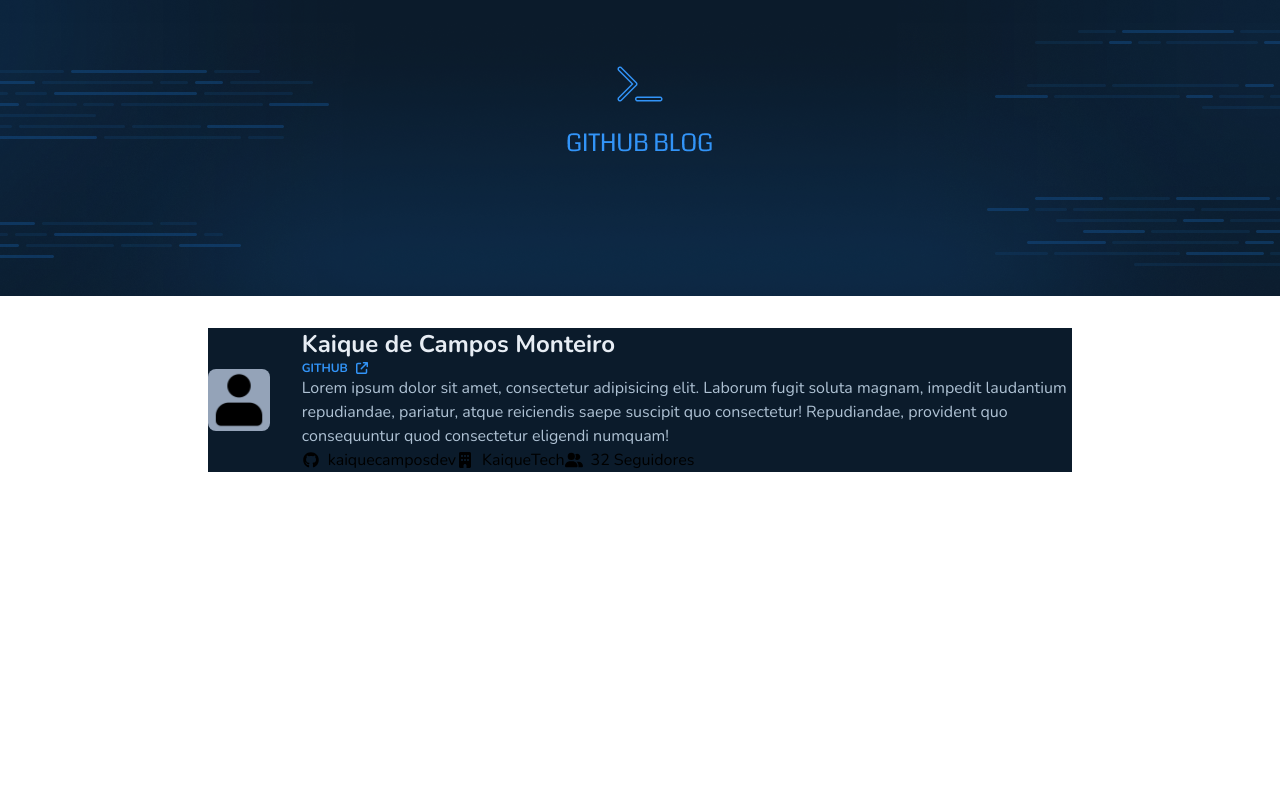
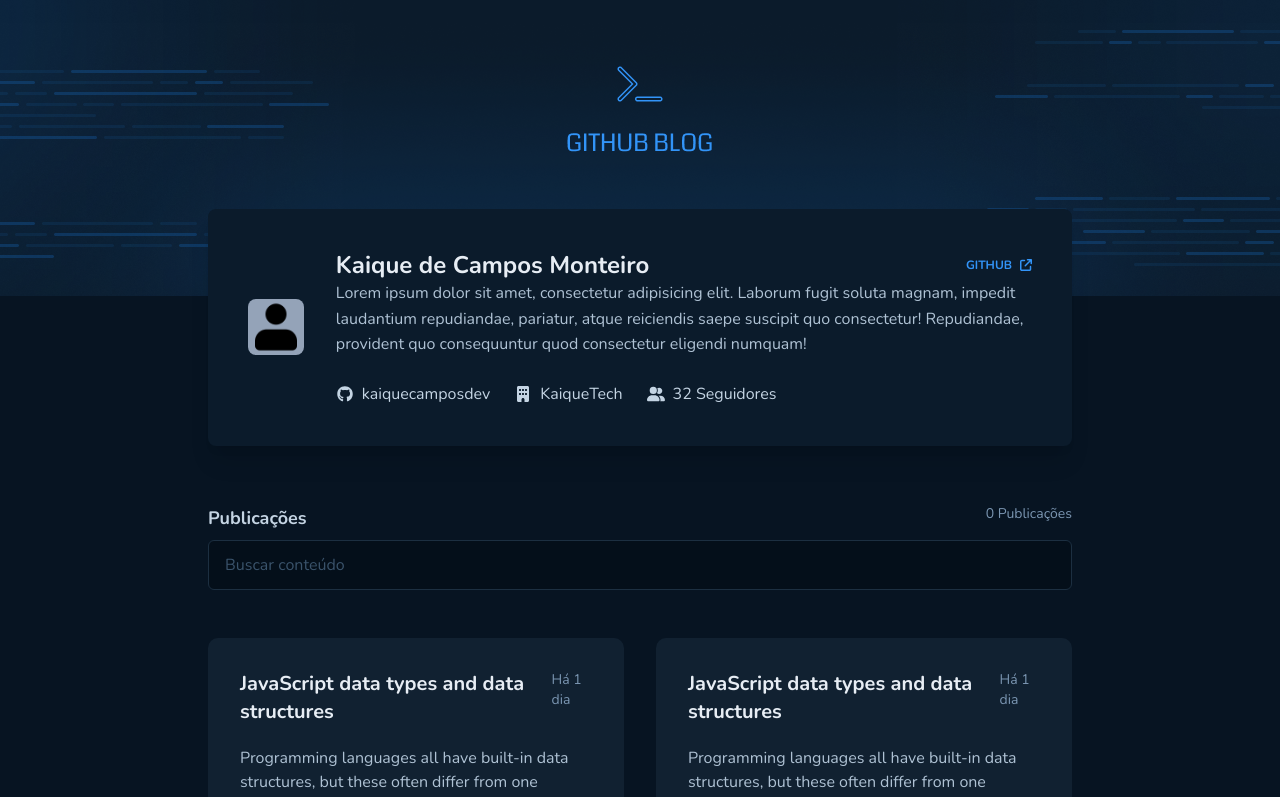
Before and after one commit to kaiquecamposdev/github-blog, a Next.js app: page / in a window 1280 px wide. Shown: the top 797 px of the page. Built offline with nearby package versions, Linux system fonts and the light colour scheme.

Commit message:
feat: add Card and Header components with styling

```diff
--- /dev/null
+++ b/src/app/components/Card.tsx
@@ -0,0 +1,22 @@
+export function Card() {
+  return (
+    <>
+      <div className="flex h-full max-h-[260px] w-full max-w-[416px] flex-col gap-5 rounded-[10px] bg-base-post p-8">
+        <div className="flex gap-4">
+          <h1 className="text-xl font-bold text-base-title">
+            JavaScript data types and data structures
+          </h1>
+          <span className="w-max text-sm text-base-span">Há 1 dia</span>
+        </div>
+        <p className="overflow-hidden text-base-text">
+          Programming languages all have built-in data structures, but these
+          often differ from one language to another. This article attempts to
+          list the built-in data structures available in JavaScript and what
+          properties they have. These can be used to build other data
+          structures. Wherever possible, comparisons with other languages are
+          drawn.
+        </p>
+      </div>
+    </>
+  )
+}
--- /dev/null
+++ b/src/app/components/Header.tsx
@@ -0,0 +1,57 @@
+import { faGithub } from '@fortawesome/free-brands-svg-icons'
+import {
+  faArrowUpRightFromSquare,
+  faBuilding,
+  faUserGroup,
+} from '@fortawesome/free-solid-svg-icons'
+import { FontAwesomeIcon } from '@fortawesome/react-fontawesome'
+import Image from 'next/image'
+
+export function Header() {
+  return (
+    <header className="mt-[-87px] flex items-center gap-8 rounded-lg bg-base-profile p-10 shadow-xl">
+      <section className="rounded-lg bg-slate-400">
+        <Image src={'/person.png'} width={148} height={148} alt="" />
+      </section>
+      <section>
+        <div className="flex justify-between">
+          <h1 className="text-2xl font-bold text-base-title">
+            Kaique de Campos Monteiro
+          </h1>
+          <a className="flex cursor-pointer items-center gap-2 text-xs font-bold uppercase text-base-blue">
+            Github
+            <FontAwesomeIcon
+              icon={faArrowUpRightFromSquare}
+              width={12}
+              height={12}
+            />
+          </a>
+        </div>
+        <div className="flex flex-col gap-6">
+          <p className="leading-[160%] text-base-text">
+            Lorem ipsum dolor sit amet, consectetur adipisicing elit. Laborum
+            fugit soluta magnam, impedit laudantium repudiandae, pariatur, atque
+            reiciendis saepe suscipit quo consectetur! Repudiandae, provident
+            quo consequuntur quod consectetur eligendi numquam!
+          </p>
+          <nav>
+            <ul className="flex gap-6 text-base-subtitle">
+              <li className="flex items-center gap-2">
+                <FontAwesomeIcon width={18} height={18} icon={faGithub} />
+                kaiquecamposdev
+              </li>
+              <li className="flex items-center gap-2">
+                <FontAwesomeIcon width={18} height={18} icon={faBuilding} />
+                KaiqueTech
+              </li>
+              <li className="flex items-center gap-2">
+                <FontAwesomeIcon width={18} height={18} icon={faUserGroup} />
+                32 Seguidores
+              </li>
+            </ul>
+          </nav>
+        </div>
+      </section>
+    </header>
+  )
+}
--- a/src/app/globals.css
+++ b/src/app/globals.css
@@ -1,3 +1,19 @@
 @tailwind base;
 @tailwind components;
 @tailwind utilities;
+
+:root {
+  --base-border: #1C2F41;
+
+  --base-blue: #3294F8;
+  --base-title: #E7EDF4;
+  --base-subtitle: #C4D4E3;
+  --base-text: #AFC2D4;
+  --base-span: #7B96B2;
+  --base-label: #3A536B;
+
+  --base: #071422;
+  --base-profile: #0B1B2B;
+  --base-input: #040F1A;
+  --base-post: #112131;
+}
--- a/src/app/page.tsx
+++ b/src/app/page.tsx
@@ -1,59 +1,41 @@
-import { faGithub } from '@fortawesome/free-brands-svg-icons'
-import {
-  faArrowUpRightFromSquare,
-  faBuilding,
-  faUserGroup,
-} from '@fortawesome/free-solid-svg-icons'
-import { FontAwesomeIcon } from '@fortawesome/react-fontawesome'
-import Image from 'next/image'
+import { Card } from './components/Card'
+import { Header } from './components/Header'
 
 export default function Home() {
   return (
-    <div className="relative flex min-h-screen flex-col items-center justify-center bg-white before:absolute before:top-0 before:z-10  before:h-[296px] before:w-full before:bg-logo before:bg-cover before:bg-center before:bg-no-repeat">
-      <main className="bg-base max-w-main-content flex w-full">
-        <header className="bg-base-profile flex items-center gap-8">
-          <section className="rounded-lg bg-slate-400">
-            <Image src={'/person.png'} width={148} height={148} alt="" />
+    <main className="flex min-h-screen flex-col items-center justify-center bg-base">
+      <header className="flex min-h-[296px] w-full before:w-full before:bg-logo before:bg-cover before:bg-center before:bg-no-repeat"></header>
+      <section className=" z-10 flex w-full max-w-main-content flex-col">
+        <Header />
+        <div className="flex flex-col gap-12 pt-[58px]">
+          <section className="flex w-full flex-col gap-2">
+            <div className="flex w-full justify-between">
+              <strong className="text-lg font-bold text-base-subtitle">
+                Publicações
+              </strong>
+              <span className="text-sm text-base-span">
+                {0 + ' '}
+                Publicações
+              </span>
+            </div>
+            <form>
+              <input
+                type="text"
+                name="search"
+                id="search"
+                placeholder="Buscar conteúdo"
+                className="w-full rounded-md border-[1px] border-base-border bg-base-input px-4 py-3 text-base text-white placeholder:text-base-label"
+              />
+            </form>
           </section>
-          <section>
-            <div>
-              <h1 className="text-base-title text-2xl font-bold">
-                Kaique de Campos Monteiro
-              </h1>
-              <a className="text-base-blue flex cursor-pointer items-center gap-2 text-xs font-bold uppercase">
-                Github
-                <FontAwesomeIcon
-                  icon={faArrowUpRightFromSquare}
-                  width={12}
-                  height={12}
-                />
-              </a>
-            </div>
-            <p className="text-base-text">
-              Lorem ipsum dolor sit amet, consectetur adipisicing elit. Laborum
-              fugit soluta magnam, impedit laudantium repudiandae, pariatur,
-              atque reiciendis saepe suscipit quo consectetur! Repudiandae,
-              provident quo consequuntur quod consectetur eligendi numquam!
-            </p>
-            <nav>
-              <ul className="flex">
-                <li className="flex items-center gap-2">
-                  <FontAwesomeIcon width={18} height={18} icon={faGithub} />
-                  kaiquecamposdev
-                </li>
-                <li className="flex items-center gap-2">
-                  <FontAwesomeIcon width={18} height={18} icon={faBuilding} />
-                  KaiqueTech
-                </li>
-                <li className="flex items-center gap-2">
-                  <FontAwesomeIcon width={18} height={18} icon={faUserGroup} />
-                  32 Seguidores
-                </li>
-              </ul>
-            </nav>
+          <section className="grid grid-cols-2 gap-8">
+            <Card />
+            <Card />
+            <Card />
+            <Card />
           </section>
-        </header>
-      </main>
-    </div>
+        </div>
+      </section>
+    </main>
   )
 }
--- a/tailwind.config.js
+++ b/tailwind.config.js
@@ -15,19 +15,22 @@
       backgroundImage: {
         logo: 'url("/logo.png")',
       },
+      borderColor: {
+        'base-border': 'var(--base-border)',
+      },
       textColor: {
-        'base-blue': '#3294F8',
-        'base-title': '#E7EDF4',
-        'base-subtitle': '#C4D4E3',
-        'base-text': '#AFC2D4',
-        'base-span': '#7B96B2',
-        'base-label': '#3A536B',
-        'base-border': '#1C2F41',
-        'base-post': ' #112131',
+        'base-blue': 'var(--base-blue)',
+        'base-title': 'var(--base-title)',
+        'base-subtitle': 'var(--base-subtitle)',
+        'base-text': 'var(--base-text)',
+        'base-span': 'var(--base-span)',
+        'base-label': 'var(--base-label)',
       },
       backgroundColor: {
-        base: '#071422',
-        'base-profile': '#0B1B2B',
+        base: 'var(--base)',
+        'base-profile': 'var(--base-profile)',
+        'base-input': 'var(--base-input)',
+        'base-post': 'var(--base-post)',
       },
     },
   },
```
